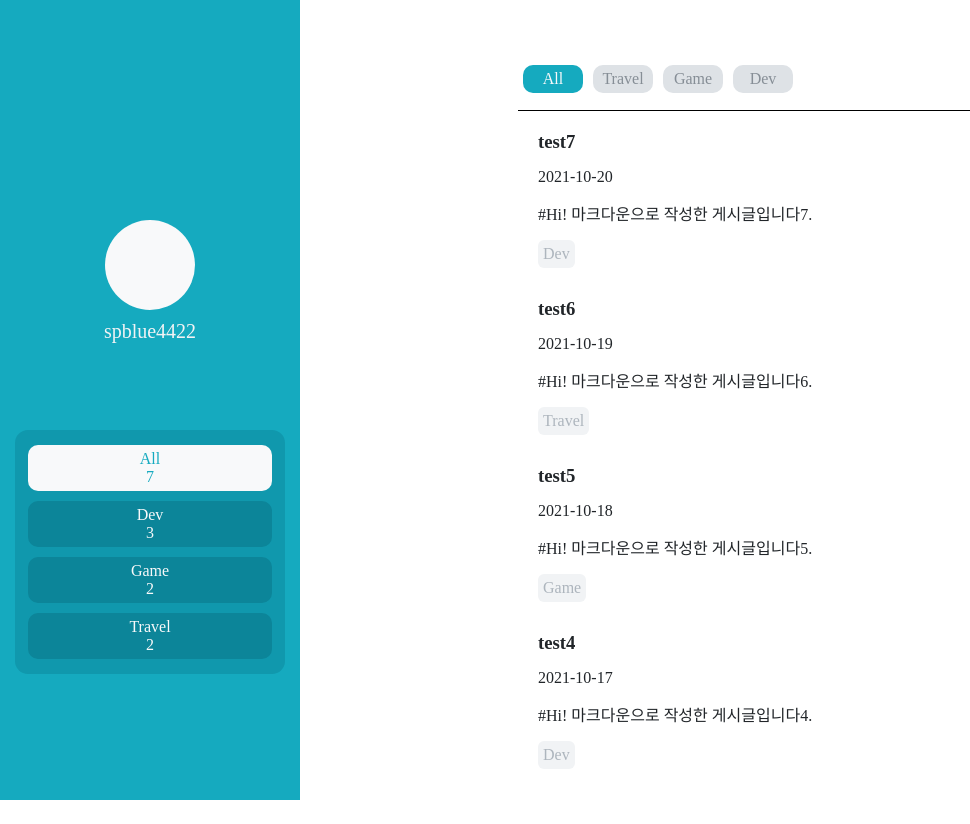
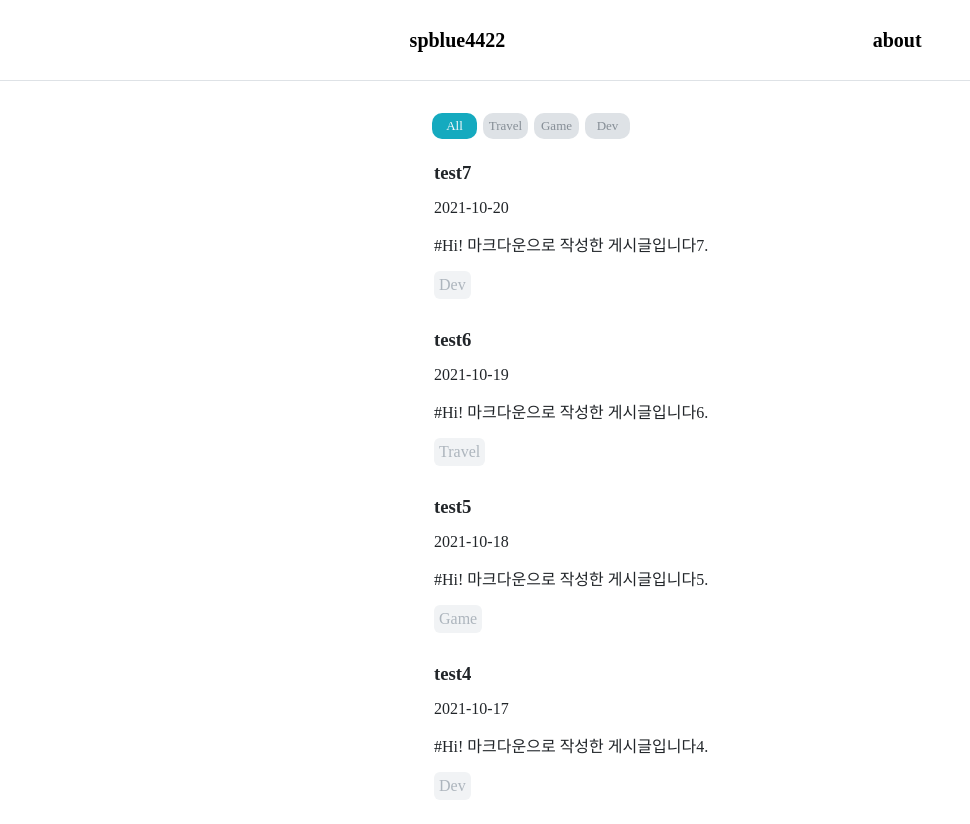
Before and after one commit to spblue4422/blog, a Gatsby site: page / in a window 1280 px wide. Shown: the top 824 px of the page, without its empty margins (0-970 px from the left). Before the commit the page ends 800 px from the top, so only its background shows below. Built offline with nearby package versions, Linux system fonts and the light colour scheme; Gatsby itself is replaced by a stand-in of ours.

Commit message:
sidebar 삭제 및 header 추가

```diff
--- a/src/components/Header.tsx
+++ b/src/components/Header.tsx
@@ -1,32 +1,31 @@
 import React from 'react';
 import { Link } from 'gatsby';
+import styled from 'styled-components';
+import oc from 'open-color';
 
-const Header: React.FC = () => (
-    <header
-        style={{
-            background: `rebeccapurple`,
-            marginBottom: `1.45rem`
-        }}
-    >
-        <div
-            style={{
-                margin: `0 auto`,
-                maxWidth: 960,
-                padding: `1.45rem 1.0875rem`
-            }}
-        >
-            <h1 style={{ margin: 0 }}>
-                <Link
-                    to="/"
-                    style={{
-                        color: `white`,
-                        textDecoration: `none`
-                    }}
-                >
-                    link to where
-                </Link>
-            </h1>
-        </div>
-    </header>
-);
-export default Header;
+const Wrapper = styled.nav`
+    width: 40%;
+    padding: 0px 28% 0px 32%;
+    position: fixed;
+    height: 80px;
+    background-color: white;
+    border-bottom: 1px solid ${oc.gray[3]};
+    display: flex;
+    align-items: center;
+    justify-content: space-between;
+`;
+
+const HeaderItem = styled(Link)`
+    font-size: 20px;
+    font-weight: 900;
+    color: black;
+`;
+
+export const Header: React.FC = () => {
+    return (
+        <Wrapper>
+            <HeaderItem to={'/'}>spblue4422</HeaderItem>
+            <HeaderItem to={'/about'}>about</HeaderItem>
+        </Wrapper>
+    );
+};
--- a/src/components/Layout.tsx
+++ b/src/components/Layout.tsx
@@ -1,36 +1,33 @@
 import React from 'react';
+import styled from 'styled-components';
+import oc from 'open-color';
 
-import styled from 'styled-components';
 import './layout.css';
 import { Sidebar, SidebarProps } from './Sidebar';
+import { Header } from './Header';
 
 const Wrapper = styled.div`
     width: 100%;
     height: 100vh;
-    display: flex;
 `;
 
 const PostsWrapper = styled.div`
-    flex: 10;
     align-items: center;
     margin: 0 auto;
-    padding: 30px;
-    overflow-y: scroll;
-`;
+    -ms-overflow-style: none;
+    scrollbar-width: none;
 
-const ListHeader = styled.div`
-    margin: 50px auto 0 auto;
-    width: 60%;
-    font-size: 20px;
-    border-bottom: 1px solid;
-    padding: 10px 0 30px 0;
+    ::-webkit-scrollbar {
+        display: none;
+    }
 `;
 
 //index page 일때만 listheader 추가
 const Layout: React.FC<SidebarProps> = ({ currentCategory, children }) => {
     return (
         <Wrapper>
-            <Sidebar currentCategory={currentCategory} />
+            <Header/>
+            {/* <Sidebar currentCategory={currentCategory} /> */}
             <PostsWrapper>{children}</PostsWrapper>
         </Wrapper>
     );
--- a/src/components/PostList.tsx
+++ b/src/components/PostList.tsx
@@ -4,23 +4,23 @@ import styled from 'styled-components';
 import oc from 'open-color';
 
 const Wrapper = styled.div`
-    margin: 30px auto 0 auto;
-    width: 70%;
+    margin: 0 auto;
+    padding-top: 90px;
+    width: 40%;
 `;
 
 const ListHeader = styled.nav`
-    height: 50px;
-    border-bottom: 1px solid;
+    padding-left: 15px;
 `;
 
 const NavItem = styled(Link)<NavItemProps>`
-    margin: 5px 5px 5px;
+    margin: 3px;
     padding: 5px;
-    width: 50px;
+    width: 35px;
     text-align: center;
     background-color: ${(props) => (props.status ? oc.cyan[6] : oc.gray[3])};
     color: ${(props) => (props.status ? oc.gray[0] : oc.gray[6])};
-    font-size: 16px;
+    font-size: 13px;
     border-radius: 10px;
     display: inline-block;
     &:hover {
@@ -32,8 +32,10 @@ const NavItem = styled(Link)<NavItemProps>`
 `;
 
 const ListWrapper = styled.ul`
+    margin-top: 0px;
     margin-left: 0px;
-    padding-left: 50px;
+    padding-top: 20px;
+    padding-left: 30px;
 `;
 
 interface NavItemProps {
```
Also changed, not shown: src/__generated__/gatsby-types.ts (+5 -5 lines).
